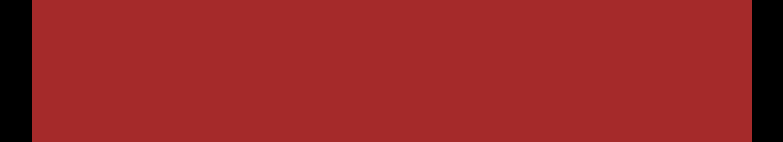
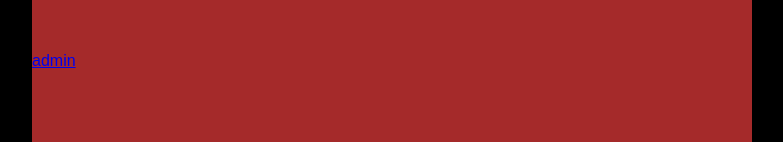
Before and after one commit to mrizu/KioskApp, a React (Create React App) app: page / in a window 1280 px wide. Shown: the part 393-535 px from the top of the page, without its empty margins (248-1031 px from the left). Built offline with nearby package versions, Linux system fonts and the light colour scheme; a web font is replaced by a local one.

Commit message:
basket fix

```diff
--- a/src/components/views/AdminView/AdminView.js
+++ b/src/components/views/AdminView/AdminView.js
@@ -2,13 +2,33 @@ import { Formik, Field, Form } from 'formik';
 import {useRef, useState} from "react";
 import {Link, Outlet} from "react-router-dom";
 import AdminStatisticsView from "../AdminStatisticsView/AdminStatisticsView";
+import styled from "styled-components";
+
+const Container = styled.div`
+  width: 200px;
+  height: 270px;
+  background-color: white;
+  color: black;
+  border: 0;
+  padding: 16px;
+  margin: 8px 16px;
+  font-size: 40px;
+  font-weight: bold;
+  border-radius: 16px;
+  display: flex;
+  align-items: center;
+  justify-content: center;
+  position: relative;
+  transition: 0.5s;
+  float: left;
+`;
 
 export default function AdminView(){
   let [isAccessGranted, setAccessGranted] = useState(false);
   let [accessCodeInput, setAccessCodeInput] = useState("");
 
   const handleSubmit = () => {
-    if (parseInt(accessCodeInput) == 777) {
+    if (parseInt(accessCodeInput) === 777) {
       localStorage.setItem("isAdmin", 1);
       setAccessGranted(true);
     } else {
@@ -18,6 +38,7 @@ export default function AdminView(){
 
   return(
     <>
+      <Container>
         {
           !isAccessGranted
           ?
@@ -43,7 +64,7 @@ export default function AdminView(){
               <Outlet />
             </>
         }
-
+      </Container>
     </>
   )
 }
--- a/src/components/views/BasketView/BasketView.js
+++ b/src/components/views/BasketView/BasketView.js
@@ -52,10 +52,6 @@ const H1 = styled.h1`
   font-weight: bold;
 `;
 
-const Table = styled.table`
-  width: 200px;
-`;
-
 const AdditionalIngredientsContainer = styled.div`
   //width: 100%;
   float: left;
@@ -71,10 +67,9 @@ const Price = styled.div`
 const DeleteButton = styled.button`
   position: absolute;
   top: 50%;
-  right: 0px;
-transform: translateY(-50%);
-  //border: 0;
-width: 38px;
+  right: 0;
+  transform: translateY(-50%);
+  width: 38px;
   height: 38px;
   font-size: 20px;
   font-weight: bold;
@@ -116,6 +111,11 @@ const Button = styled.button`
   }
 `;
 
+const EmptyBasketText = styled.div`
+  font-size: 30px;
+  padding-top: 10px;
+`;
+
 
 const ImageSection = styled.div`
   width: 200px;
@@ -147,7 +147,18 @@ export default function BasketView(){
   const handleBasketClearClick = () => {
     Basket.clearBasket()
     forceUpdate();
+  }
 
+  const getBasketPrice = () => {
+    let sum = 0;
+    Basket.items.map(basketItem => {
+      sum += parseFloat(basketItem.fullPrice);
+      })
+    return sum.toFixed(2);
+  }
+
+  const isBasketEmpty = () => {
+    return Basket.items.length === 0;
   }
 
   return(
@@ -165,7 +176,7 @@ export default function BasketView(){
                 <ProductName>{basketItem.menuItem.name}</ProductName>
                 <Clearfix />
                 <AdditionalIngredientsContainer>
-                  {basketItem.additionalIngredients.map((ingredient, index) =>
+                  {basketItem.additionalIngredients.map((ingredient) =>
                     ingredient.numberOfServings > 0
                       ?
                         <SmallText><b>Extra</b> {ingredient.name} x {ingredient.numberOfServings}</SmallText>
@@ -180,7 +191,14 @@ export default function BasketView(){
           )
         }
         <ButtonsContainer>
-          <Link to='/final' element={<FinalView />}><Button style={{float: "right"}}>Pay</Button></Link>
+          {!isBasketEmpty()
+            ?
+          <Link to='/final' element={<FinalView />}>
+            <Button onClick={() => isBasketEmpty()} style={{float: "right"}}>Pay(${getBasketPrice()})</Button>
+          </Link>
+            :
+            <EmptyBasketText style={{float: "right"}}>Basket is empty</EmptyBasketText>
+          }
           <Link to='/menu' element={<MenuView />}><Button>Back</Button></Link>
         </ButtonsContainer>
       </BaskerContainer>
--- a/src/components/views/HomeView/HomeView.js
+++ b/src/components/views/HomeView/HomeView.js
@@ -1,9 +1,9 @@
 import React from "react";
-import {Component} from "react";
 import styled from "styled-components";
 import Logo from "../../base/Logo/Logo";
 import Clearfix from "../../base/Clearfix/Clearfix";
 import {Link} from "react-router-dom";
+import AdminView from "../AdminView/AdminView";
 
 const LogoContainer = styled.div`
   padding: 80px 0 40px;
@@ -23,6 +23,10 @@ const Container = styled.div`
   cursor: default;
 `;
 
+const AdminButton = styled.div`
+
+`;
+
 export default function HomeView(){
     return(
       <>
@@ -33,8 +37,10 @@ export default function HomeView(){
           </LogoContainer>
           <Clearfix />
           <H1>Welcome!</H1>
+          <Link to='/admin' element={<AdminView />}><AdminButton>admin</AdminButton></Link>
         </Container>
       </Link>
+
       </>
     );
 }
--- a/src/elements/Basket/Basket.js
+++ b/src/elements/Basket/Basket.js
@@ -38,7 +38,6 @@ class Basket {
     console.log("BASKET CONTENT:")
     let loadedItems = localStorage.getItem("basketItems");
     if (!loadedItems) {
-      loadedItems = [];
       Basket.items = [];
       return;
     }
@@ -49,8 +48,9 @@ class Basket {
     console.log(loadedItems)
 
     Basket.items = loadedItems;
-    return;
   }
+
+
 
 
 }
```
Lines whose indentation alone changed are shown as unchanged.
